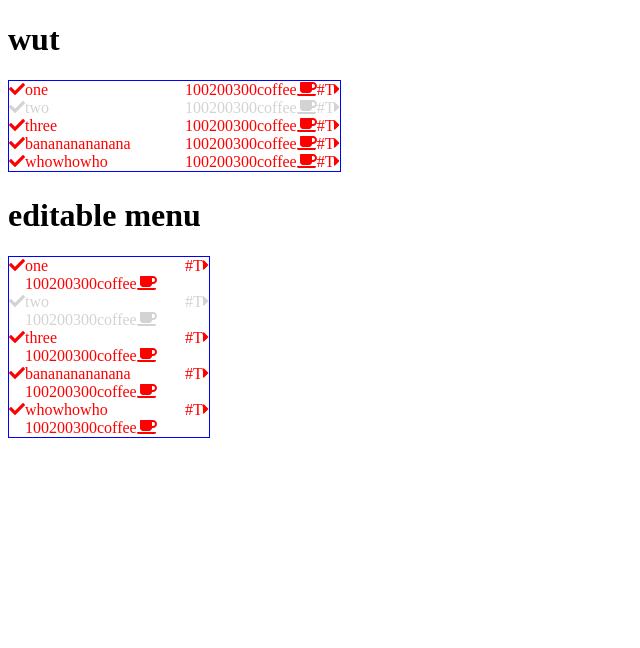
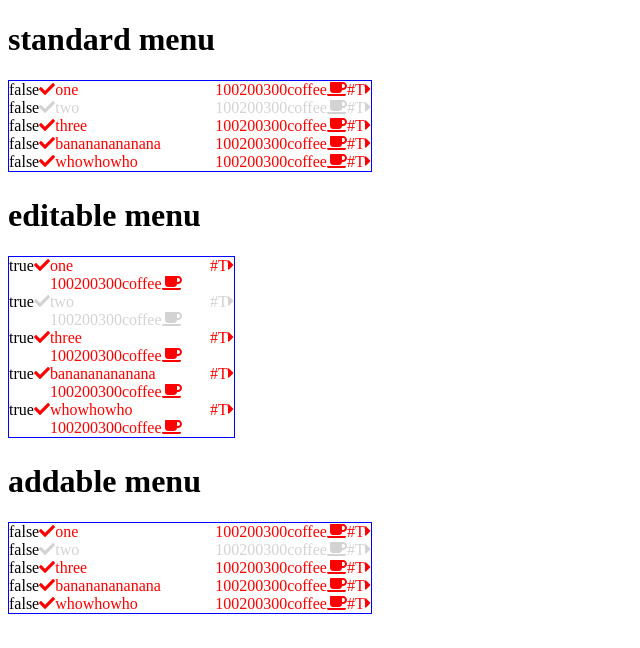
Before and after one commit to UndefinedOU/undefined-select-menu, a React (Create React App) app: page / in a window 1280 px wide. Shown: the top 648 px of the page, without its empty margins (0-640 px from the left). Built offline with nearby package versions, Linux system fonts and the light colour scheme.

Commit message:
fixed declaration in the display file

```diff
--- a/src/App.js
+++ b/src/App.js
@@ -11,15 +11,24 @@ const editableMenuOpts = {
   }
 }
 
+const addableMenuOpts = {
+  menuMeta: {
+    addable: true,
+    editable: false,
+  }
+}
+
 class App extends Component {
   render () {
     let fa = "fa fa-heart";
     return (
       <div>
-        <h1>wut</h1>
+        <h1>standard menu</h1>
         <Menu />
         <h1> editable menu </h1>
-        <Menu menuMeta={editableMenuOpts} />
+        <Menu {...editableMenuOpts} />
+        <h1> addable menu</h1>
+        <Menu {...addableMenuOpts} />
       </div>
     );
   }
--- /dev/null
+++ b/src/components/Menu/AddableMenuItem.js
@@ -0,0 +1,15 @@
+import React, { Component } from 'react';
+import ReactDOM from 'react-dom';
+import styled from 'styled-components';
+import PropTypes from 'prop-types';
+import IconDisplay from './IconDisplay';
+import { observer } from "mobx-react";
+import keydown, { Keys } from 'react-keydown';
+import { observable, autorun} from 'mobx';
+class AddableMenuItem extends Component {
+  render () {
+    return (<h1>export</h1>);
+  }
+};
+
+export default observer(AddableMenuItem);
--- a/src/components/Menu/Menu.js
+++ b/src/components/Menu/Menu.js
@@ -35,9 +35,23 @@ const createStore = ({ menuMeta, menuItems }) => {
       id: null,
       label: null
     },
+    //staging is for anyting added via addable
+    staging: null,
     currMenuItem: -1,
     menuMeta,
     menuItems,
+    clearStaging() {
+      this.staging = null;
+    },
+    commitStaging() {
+      this.menuItems.push(this.staging);
+    },
+    updateStaging(label) {
+      if (this.staging)
+        this.staging.label = label;
+      else
+        this.staging = { label: label };
+    },
     addItem({icon, label, disabled}) {
       //TODO
     },
@@ -270,7 +284,7 @@ Menu.defaultProps = {
   },
   menuMeta: {
     checkable: false,
-    addable: true,
+    addable: false,
     editable: false,
     draggable: false,
     defaultSelection: null, //label or?
--- a/src/components/Menu/MenuItem.js
+++ b/src/components/Menu/MenuItem.js
@@ -3,6 +3,7 @@ import React, { Component } from 'react';
 import styled from 'styled-components';
 import PropTypes from 'prop-types';
 import EditableMenuItem from './EditableMenuItem';
+import AddableMenuItem from './AddableMenuItem';
 
 const StyledMenuItem = styled.div`
   display: table;
@@ -97,7 +98,7 @@ class MenuItem extends Component {
         onMouseLeave={this.handleMouseLeave}
         onKeyDown={this.handleKeyDown}
         ref={(ref) => { this.ref = ref; }}>
-
+        {`${this.props.editable}`}
         <Icon
           show={this.props.icon || this.props.isChecked}
           color={this.getColor()}
@@ -151,6 +152,16 @@ class MenuItem extends Component {
           backgroundColor={this.getBackgroundColor()}>
         </ExpandableArrow>
 
+        {(this.props.addable) ?
+          (<AddableMenuItem
+            color={this.getColor()}
+            cursor={this.getCursor()}
+            backgroundColor={this.getBackgroundColor()}
+            width={this.props.labelWidth}
+            label={this.props.label}
+          ></AddableMenuItem>)
+           : null}
+
       </StyledMenuItem>
     );
   }
@@ -161,6 +172,14 @@ class MenuItem extends Component {
 function convertToFAName(FAName) {
   let fullClass = `fa ${FAName}`;
   return fullClass;
+}
+
+const AddMenuTab = (props) => {
+  if (props.addable) {
+
+  } else {
+    return null;
+  }
 }
 
 // TODO: Background color
```
